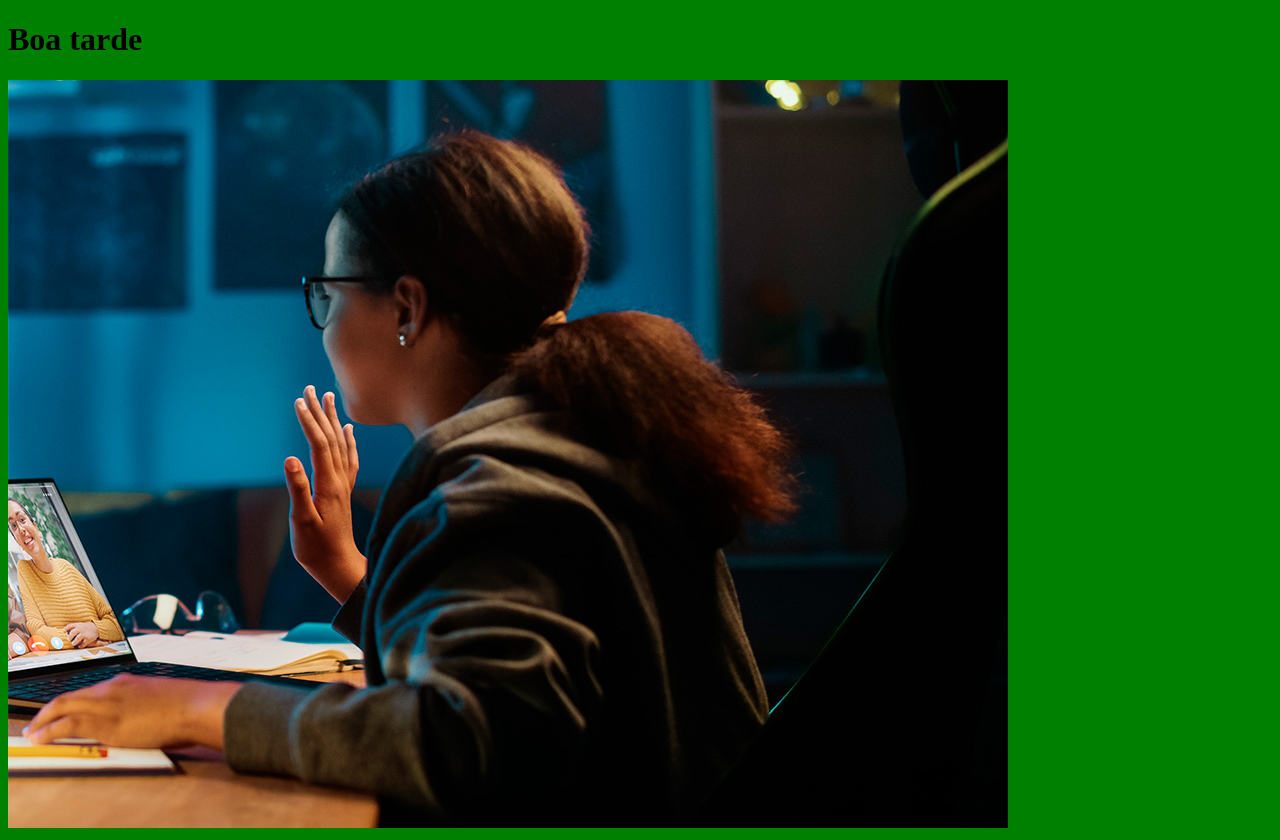
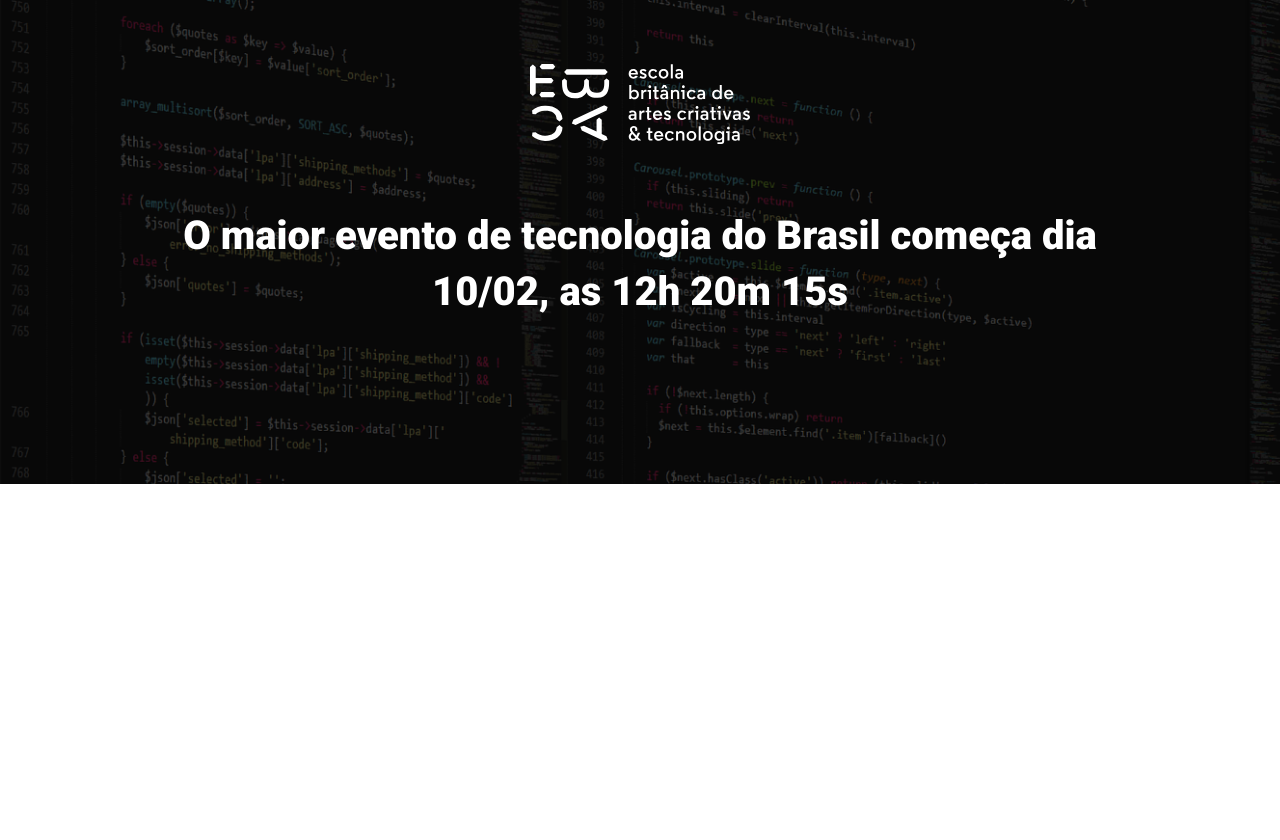
Before and after one commit to Leoraiox/ebac_tech_talks, a website built with Parcel: page src/index.html in a window 1280 px wide. After the commit the page ends 800 px from the top, so only its background shows below. Built offline with nearby package versions, Linux system fonts and the light colour scheme.

Commit message:
fase hero

```diff
--- a/src/index.html
+++ b/src/index.html
@@ -4,11 +4,20 @@
     <meta charset="UTF-8">
     <meta name="viewport" content="width=device-width, initial-scale=1.0">
     <title>Landing Page</title>
+    <link rel="preconnect" href="https://fonts.googleapis.com">
+    <link rel="preconnect" href="https://fonts.gstatic.com" crossorigin>
+    <link href="https://fonts.googleapis.com/css2?family=Roboto:wght@900&display=swap" rel="stylesheet">
     <link rel="stylesheet" href="styles/main.scss">
 </head>
 <body>
-    <h1>Boa tarde</h1>
-    <img src="./images/backend.png" alt="">
+    <header class="hero">
+        <div class="container">
+            <img class="hero__logo" src="./images/ebac_logo.svg" alt="EBAC">
+            <p class="hero__text">
+                O maior evento de tecnologia do Brasil começa dia 10/02, as 12h 20m 15s
+            </p>
+        </div>
+    </header>
     <script src="scripts/main.js"></script>
 </body>
 </html>
--- /dev/null
+++ b/src/styles/_hero.scss
@@ -0,0 +1,50 @@
+.hero {
+    padding-top: 64px;
+    padding-bottom: 100px;
+    background-image: url('../images/fundo.png');
+    background-repeat: no-repeat;
+    background-size: cover;
+    position: relative;
+
+    .container{
+        position: relative;
+    }
+
+    &::before {
+        position: absolute;
+        top: 0;
+        left: 0;
+        width: 100%;
+        height: 100%;
+        background-color: #000;
+        content: '';
+        opacity: .7;
+    }
+
+    &__text {
+        margin-top: 64px;
+        margin-bottom: 64px;
+        font-size: 40px;
+        line-height: 56px;
+        font-weight: 800;
+        text-align: center;
+    }
+
+    &__logo {
+        margin: 0 auto;
+        height: 80px;
+        display: block;
+    }
+
+    @media (max-width: 640px){
+        padding: 40px 0;
+        &__logo {
+            height: 40px;
+        }
+        &__text {
+            font-size: 22px;
+            line-height: 24px;
+            margin: 24px 0;
+        }
+    }
+}
--- a/src/styles/main.scss
+++ b/src/styles/main.scss
@@ -1,3 +1,23 @@
-body{
-    background-color: green;
+@use 'hero';
+
+*{
+    margin: 0;
+    padding: 0;
+    box-sizing: border-box;
+    font-family: 'Roboto', sans-serif;
+    color: #fff;
 }
+
+.container{
+    max-width: 960px;
+    width: 100%;
+    margin: 0 auto;
+
+    @media (max-width: 640px){
+        max-width: 80%;
+    }
+
+    @media (max-width: 1024px){
+        max-width: 90%;
+    }
+}
```
